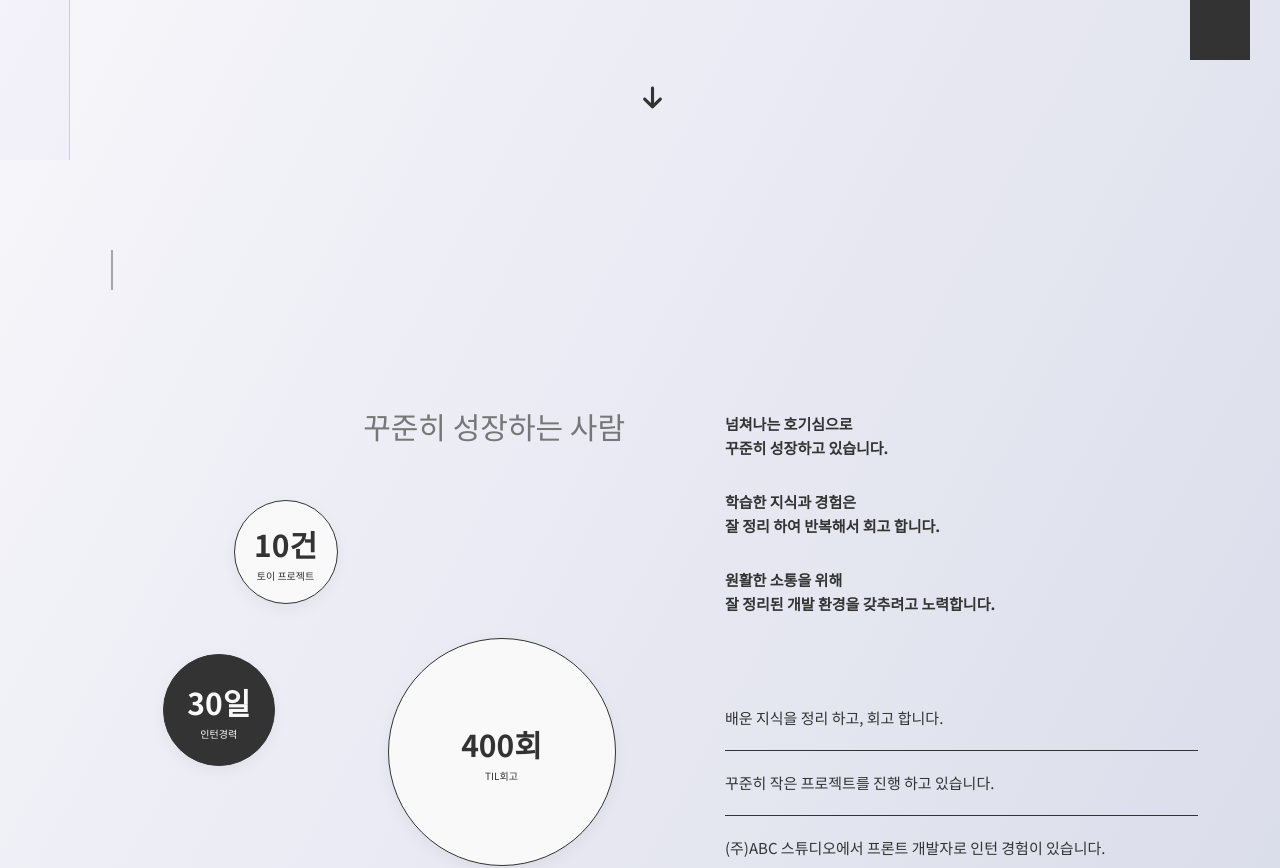
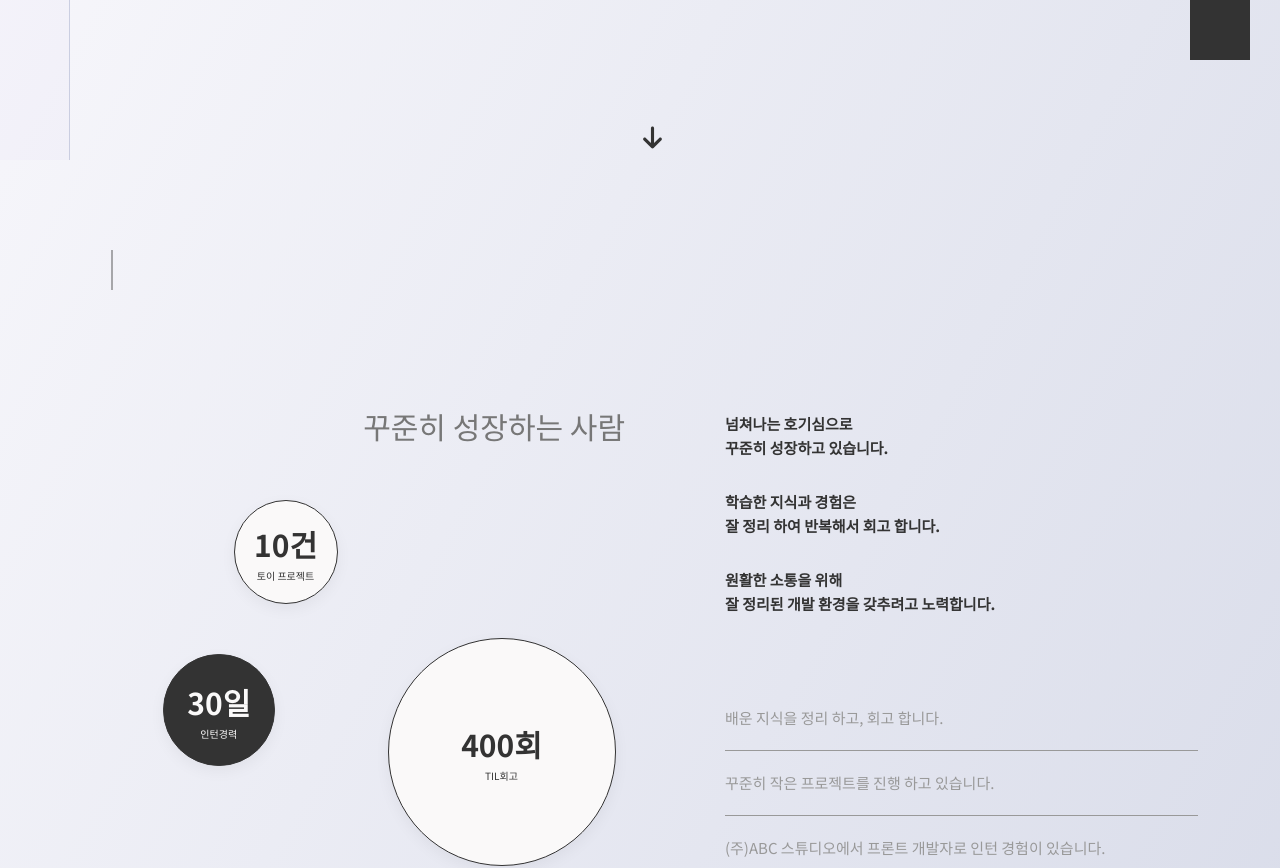
Before and after one commit to pakjonghun/introduce, a React (Create React App) app: page / in a window 1280 px wide. Shown: the part 640-1508 px from the top of the page. Built offline with nearby package versions, Linux system fonts and the light colour scheme.

Commit message:
fix:자기소개 페이지 보완(스크롤 버그 수정)

```diff
--- a/src/components/MainLayout/Navigation/useGetIsShowNav.ts
+++ b/src/components/MainLayout/Navigation/useGetIsShowNav.ts
@@ -5,7 +5,7 @@ import useDelaySetState from "../../../hooks/useDelaySetState";
 const useGetIsShowNav = () => {
   const scrollDirection = useRecoilValue(scrollDirectionState);
   const isShowNav = useDelaySetState({
-    delay: 500,
+    delay: 100,
     state: scrollDirection === null,
     isNotDelay: scrollDirection !== null,
   });
--- a/src/hooks/useGetCountingNumber.ts
+++ b/src/hooks/useGetCountingNumber.ts
@@ -5,14 +5,12 @@ export interface UseGetCountingNumberProps {
   endNumber: number;
   duration: number;
   isAniStart: boolean;
-  delay?: number;
   startNumber?: number;
 }
 
 const useGetCountingNumber = ({
   endNumber,
   duration,
-  delay = 0,
   startNumber = 0,
   isAniStart,
 }: UseGetCountingNumberProps) => {
@@ -24,7 +22,6 @@ const useGetCountingNumber = ({
     if (!isAniStart) return;
     let number = startNumber;
 
-    setTimeout(() => {
     const timer = setInterval(() => {
       number += 1;
       const percent = easeOutExpo({
@@ -37,8 +34,7 @@ const useGetCountingNumber = ({
       setNumber(currentNumber);
       if (percent === 1) clearInterval(timer);
     }, 1000 / frame);
-    }, delay);
-  }, [startNumber, endNumber, totalFrameCount, duration, delay, isAniStart]);
+  }, [startNumber, endNumber, totalFrameCount, duration, isAniStart]);
 
   return number;
 };
--- a/src/pages/Introduce/ProjectsSection/index.tsx
+++ b/src/pages/Introduce/ProjectsSection/index.tsx
@@ -52,7 +52,7 @@ const ProjectsSection = () => {
             <ProjectCard
               projectNum={3}
               img='https://imagedelivery.net/0ZP-N9B45ji28JoChYUvWw/879a8498-a87f-405a-4380-e7657693a300/projectCard'
-              createdAt='2022-05'
+              createdAt='2022-03'
               desc='today trip'
               gitRepo='https://github.com/pakjonghun/today-trip'
               url='https://today-trip.netlify.app/'
--- a/src/pages/Introduce/ScrollIndicator/index.tsx
+++ b/src/pages/Introduce/ScrollIndicator/index.tsx
@@ -68,10 +68,7 @@ const Container = styled.div`
   border-right: 1px solid ${({ theme }) => theme.colors.secondary};
   mix-blend-mode: multiply;
   z-index: 11;
-  animation: ${leftFadeIn} 1.5s 1.5s backwards;
-
-  &:hover ul::before {
-  }
+  animation: ${leftFadeIn} 1s 1s backwards;
 `;
 
 const Wrapper = styled.ul<ScrollBarPosition>`
@@ -88,7 +85,7 @@ const Wrapper = styled.ul<ScrollBarPosition>`
     width: 100%;
     height: calc(100% / 3);
     z-index: 5;
-    transition: 0.3s;
+    /* transition: 0.01s; */
   }
 `;
 
--- a/src/pages/Introduce/TemtationButton/index.tsx
+++ b/src/pages/Introduce/TemtationButton/index.tsx
@@ -4,22 +4,38 @@ import useGetPageSwitchFunc from "../hooks/useGetPageSwitchFunc";
 import { temptation } from "../../../styles/animation";
 import { getSvgIcon } from "../../../styles/typography";
 import useGetIsShowButton from "./useGetIsShowButton";
+import { getCurPageWhenNotScrolling } from "../../../utils/scrollFunctions";
+import { useRecoilValue } from "recoil";
+import { scrollTopState } from "../../../recoil/Introduce/atom";
 
 const TemtationButton = () => {
   const onClick = useGetPageSwitchFunc();
   const isButtonShow = useGetIsShowButton();
-  return <DownArrow onClick={onClick} isShow={isButtonShow} />;
+  const scrollTop = useRecoilValue(scrollTopState);
+  const curPage = getCurPageWhenNotScrolling(
+    scrollTop,
+    document.documentElement.clientHeight
+  );
+
+  return (
+    <DownArrow
+      isDarkMode={curPage === 3}
+      onClick={onClick}
+      isShow={isButtonShow}
+    />
+  );
 };
 
 export default TemtationButton;
 
-interface IsShowProp {
+interface DownArrowProps {
   isShow: boolean;
+  isDarkMode?: boolean;
 }
 
-const DownArrow = styled.div<IsShowProp>`
+const DownArrow = styled.div<DownArrowProps>`
   position: fixed;
-  bottom: 5rem;
+  bottom: 1rem;
   left: 50%;
   visibility: ${({ isShow }) => (isShow ? "visible" : "hidden")};
   opacity: ${({ isShow }) => (isShow ? 1 : 0)};
@@ -27,11 +43,11 @@ const DownArrow = styled.div<IsShowProp>`
   transform: translateX(-50%);
   cursor: pointer;
   user-select: none;
-  ${({ theme }) =>
+  ${({ theme, isDarkMode }) =>
     getSvgIcon({
       width: 2.5,
       height: 2.5,
       iconName: "arrow-down2",
-      color: theme.colors.grayDark3,
+      color: isDarkMode ? theme.colors.grayDark1 : theme.colors.grayDark3,
     })};
 `;
--- a/src/pages/Introduce/WhoAmISection/ExperienceDesc/index.tsx
+++ b/src/pages/Introduce/WhoAmISection/ExperienceDesc/index.tsx
@@ -21,8 +21,12 @@ const ExperienceDesc = () => {
       </MainDesc>
 
       <Desc>
-        <CommonDesc>배운 지식을 정리 하고, 회고 합니다.</CommonDesc>
-        <CommonDesc>꾸준히 작은 프로젝트를 진행 하고 있습니다.</CommonDesc>
+        <CommonDesc href='https://stitch-saw-c14.notion.site/43ab8c9cecb64cf981bd10609024a071'>
+          배운 지식을 정리 하고, 회고 합니다.
+        </CommonDesc>
+        <CommonDesc href='https://github.com/pakjonghun'>
+          꾸준히 작은 프로젝트를 진행 하고 있습니다.
+        </CommonDesc>
         <CommonDesc>
           (주)ABC 스튜디오에서 프론트 개발자로 인턴 경험이 있습니다.
         </CommonDesc>
@@ -62,7 +66,7 @@ const CommonDesc = styled.a`
   padding: 2rem 0;
   cursor: pointer;
   transition: 0.2s;
-
+  color: ${({ theme }) => theme.colors.grayDark1};
   &:hover {
     ${baseMenuHover}
   }
--- a/src/pages/Introduce/hooks/useGetIsCurPage.ts
+++ b/src/pages/Introduce/hooks/useGetIsCurPage.ts
@@ -1,19 +1,27 @@
 import { useState } from "react";
 import { useEffect } from "react";
-import { scrollTopState } from "../../../recoil/Introduce/atom";
+import {
+  scrollDirectionState,
+  scrollTopState,
+} from "../../../recoil/Introduce/atom";
 import { useRecoilValue } from "recoil";
-import { getCurPage } from "../../../utils/scrollFunctions";
+import { getCurrentPage } from "../../../utils/scrollFunctions";
 
 function useGetIsCurPage(page: number) {
   const scrollTop = useRecoilValue(scrollTopState);
+  const scrollDirection = useRecoilValue(scrollDirectionState);
   const [curPage, setCurPage] = useState(0);
 
   useEffect(() => {
-    const curPage = getCurPage(
+    const curPage = getCurrentPage({
       scrollTop,
-      document.documentElement.clientHeight
-    );
-    setCurPage(curPage);
+      clientHeight: document.documentElement.clientHeight,
+      scrollDirection,
+    });
+
+    console.log(curPage);
+
+    if (curPage) setCurPage(curPage);
   }, [scrollTop]);
 
   return curPage === page;
--- a/src/pages/Introduce/hooks/useGetPageSwitchFunc.ts
+++ b/src/pages/Introduce/hooks/useGetPageSwitchFunc.ts
@@ -1,18 +1,25 @@
-import { useCallback } from "react";
+import { useCallback, useEffect, useState } from "react";
 import {
   isSwitchingPageState,
   scrollTopState,
 } from "../../../recoil/Introduce/atom";
 import { useRecoilState, useRecoilValue } from "recoil";
-import { getCurPage } from "../../../utils/scrollFunctions";
+import { getCurPageWhenNotScrolling } from "../../../utils/scrollFunctions";
 
 const useGetPageSwitchFunc = () => {
   const [isSwitchingPage, setIsSwitchingPageState] =
     useRecoilState(isSwitchingPageState);
 
-  const clientHeight = document.documentElement.clientHeight;
   const curTop = useRecoilValue(scrollTopState);
-  const curPage = getCurPage(curTop, clientHeight);
+  const [curPage, setCurPage] = useState(0);
+  const [clientHeight, setClientHeight] = useState(0);
+
+  useEffect(() => {
+    const clientHeight = document.documentElement.clientHeight;
+    const curPage = getCurPageWhenNotScrolling(curTop, clientHeight);
+    setClientHeight(clientHeight);
+    setCurPage(curPage);
+  }, [curTop]);
 
   const onClick = useCallback(() => {
     if (isSwitchingPage) return;
--- a/src/pages/Post/index.tsx
+++ b/src/pages/Post/index.tsx
@@ -1,7 +1,10 @@
 import React from "react";
+import styled from "styled-components";
 
 const Post = () => {
-  return <div>Post</div>;
+  return <Container>Post</Container>;
 };
 
 export default Post;
+
+const Container = styled.div``;
--- a/src/styles/typography.ts
+++ b/src/styles/typography.ts
@@ -3,12 +3,12 @@ import { getSvgPath } from "../utils/styleFunctions";
 
 export const baseMenuHover = css`
   &:hover {
-    transform: scale(1.02);
+    color: ${({ theme }) => theme.colors.grayDark3};
     text-shadow: ${({ theme }) => theme.shadows.medium};
   }
 
   &:active {
-    transform: scale(1);
+    color: ${({ theme }) => theme.colors.grayDark1};
   }
 `;
 
--- a/src/utils/scrollFunctions.ts
+++ b/src/utils/scrollFunctions.ts
@@ -1,4 +1,9 @@
-export function getCurPage(scrollTop: number, clientHeight: number) {
+const distanceRate = 1 / 3;
+
+export function getCurPageWhenNotScrolling(
+  scrollTop: number,
+  clientHeight: number
+) {
   switch (true) {
     case scrollTop <= 0:
       return 1;
@@ -12,6 +17,7 @@ export function getCurPage(scrollTop: number, clientHeight: number) {
       throw new Error("introduce curpagestate error");
   }
 }
+
 interface GetCurrentPageProps {
   scrollTop: number;
   clientHeight: number;
@@ -23,9 +29,8 @@ export function getCurrentPage({
   clientHeight,
   scrollDirection,
 }: GetCurrentPageProps) {
-  const distanceRate = 1 / 3;
   const distance = clientHeight * distanceRate;
-  console.log(scrollDirection);
+
   if (scrollDirection === "down") {
     switch (true) {
       case scrollTop <= distance:
```
Also changed, not shown: src/pages/Introduce/ProjectsSection/ProjectDesc/index.tsx (renamed from src/pages/Introduce/ProjectsSection/ProjectDesc.tsx). Lines whose indentation alone changed are shown as unchanged.
